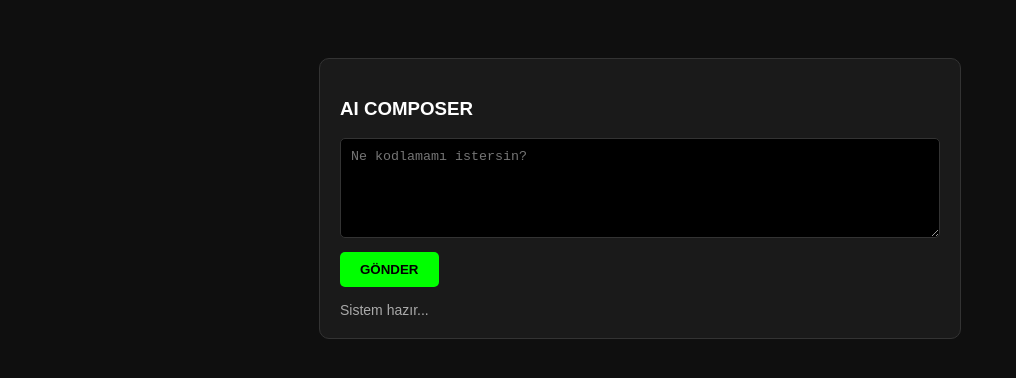
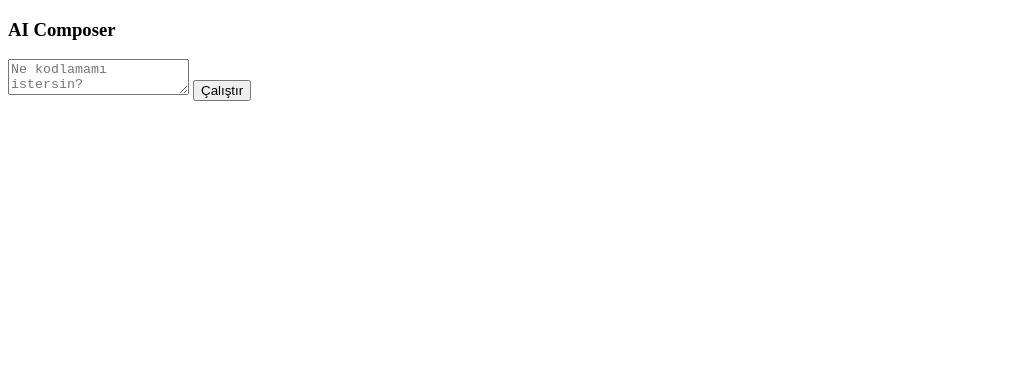
Before and after one commit to ahmetmerk779-png/bot, a website: page public/index.html in a window 1280 px wide. Shown: the whole page, without its empty margins (0-1016 px from the left). Drawn offline with Linux system fonts and the light colour scheme.

Commit message:
Update index.html

```diff
--- a/public/index.html
+++ b/public/index.html
@@ -1,32 +1,21 @@
 <!DOCTYPE html>
-<html lang="tr">
-<head>
-    <meta charset="UTF-8">
-    <style>
-        body { background: #0f0f0f; color: #fff; font-family: sans-serif; display: flex; justify-content: center; padding: 50px; }
-        .card { width: 600px; background: #1a1a1a; padding: 20px; border-radius: 10px; border: 1px solid #333; }
-        textarea { width: 100%; height: 100px; background: #000; color: #0f0; border: 1px solid #333; padding: 10px; border-radius: 5px; box-sizing: border-box; }
-        button { background: #0f0; color: #000; border: none; padding: 10px 20px; border-radius: 5px; cursor: pointer; font-weight: bold; margin-top: 10px; }
-        #status { margin-top: 15px; color: #aaa; font-size: 14px; }
-    </style>
-</head>
+<html>
 <body>
-    <div class="card">
-        <h3>AI COMPOSER</h3>
-        <textarea id="task" placeholder="Ne kodlamamı istersin?"></textarea>
-        <button onclick="send()">GÖNDER</button>
-        <div id="status">Sistem hazır...</div>
-    </div>
+    <h3>AI Composer</h3>
+    <textarea id="task" placeholder="Ne kodlamamı istersin?"></textarea>
+    <button onclick="run()">Çalıştır</button>
+    <div id="out"></div>
     <script>
-        async function send() {
-            document.getElementById('status').innerText = "İşleniyor...";
+        async function run() {
+            const task = document.getElementById('task').value;
+            document.getElementById('out').innerText = "Çalışıyor...";
             const res = await fetch('/api/composer', {
                 method: 'POST',
                 headers: {'Content-Type': 'application/json'},
-                body: JSON.stringify({ task: document.getElementById('task').value })
+                body: JSON.stringify({ task })
             });
             const data = await res.json();
-            document.getElementById('status').innerText = data.success ? "Başarılı: " + data.modified.join(', ') : "Hata: " + data.error;
+            document.getElementById('out').innerText = data.success ? "Başarılı!" : "Hata: " + data.error;
         }
     </script>
 </body>
```
